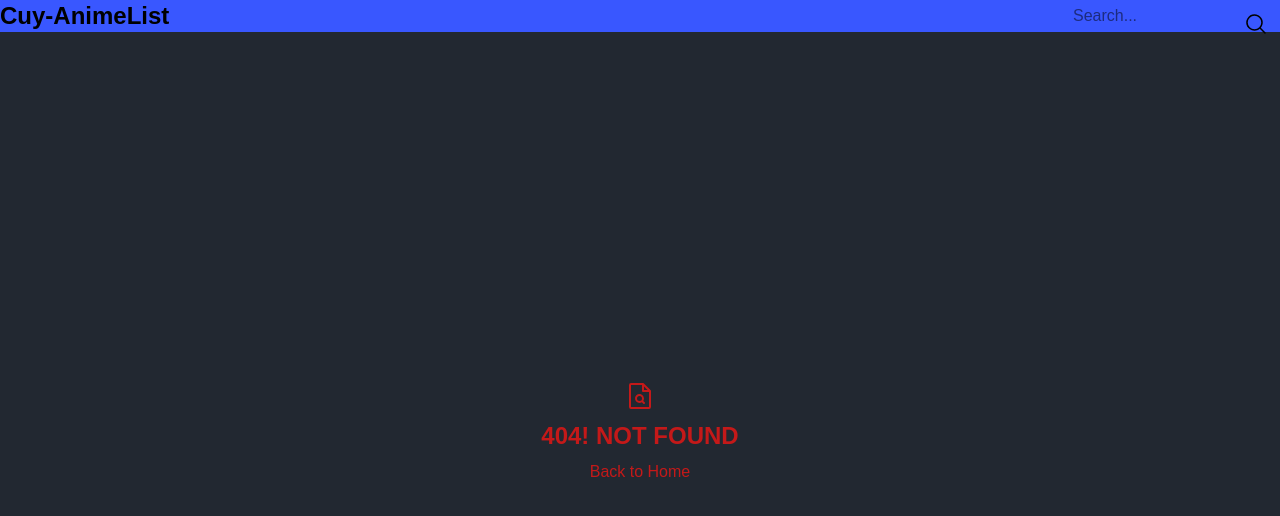
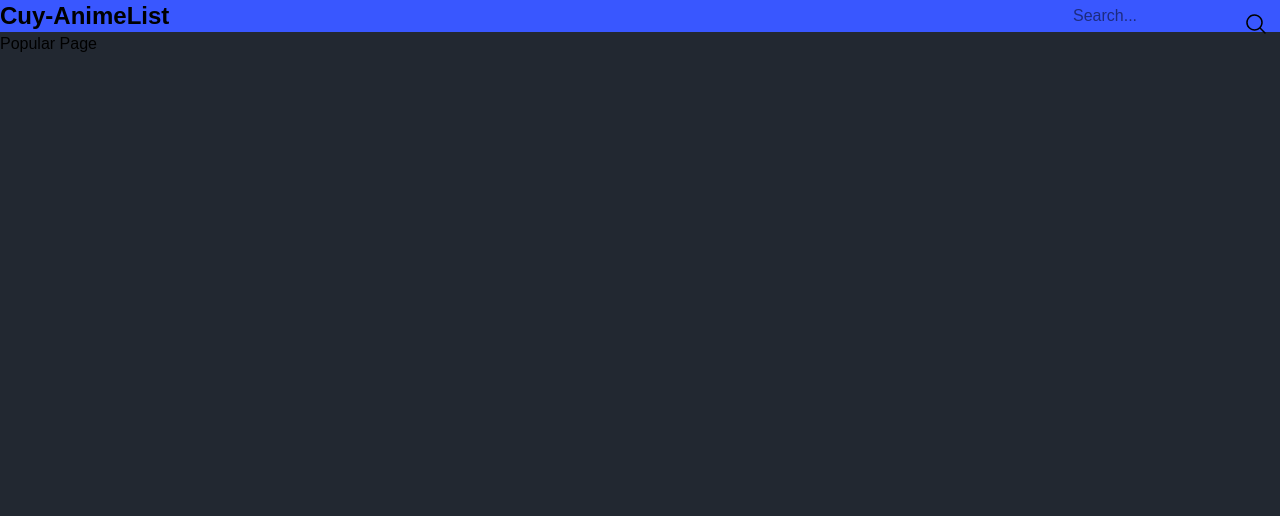
Before and after one commit to AWP22nd/Cuy-Un4, a Next.js app in the folder cuyanimelist/: page /popular in a window 1280 px wide. Before the commit this address had no page. Shown: the top 516 px of the page. Built offline with nearby package versions, Linux system fonts and the light colour scheme; a web font is replaced by a local one.

Commit message:
Add files via upload

```diff
--- /dev/null
+++ b/cuyanimelist/src/app/popular/page.js
@@ -0,0 +1,9 @@
+import React from 'react'
+
+const Page = () => {
+  return (
+    <div>Popular Page</div>
+  )
+}
+
+export default Page
```
